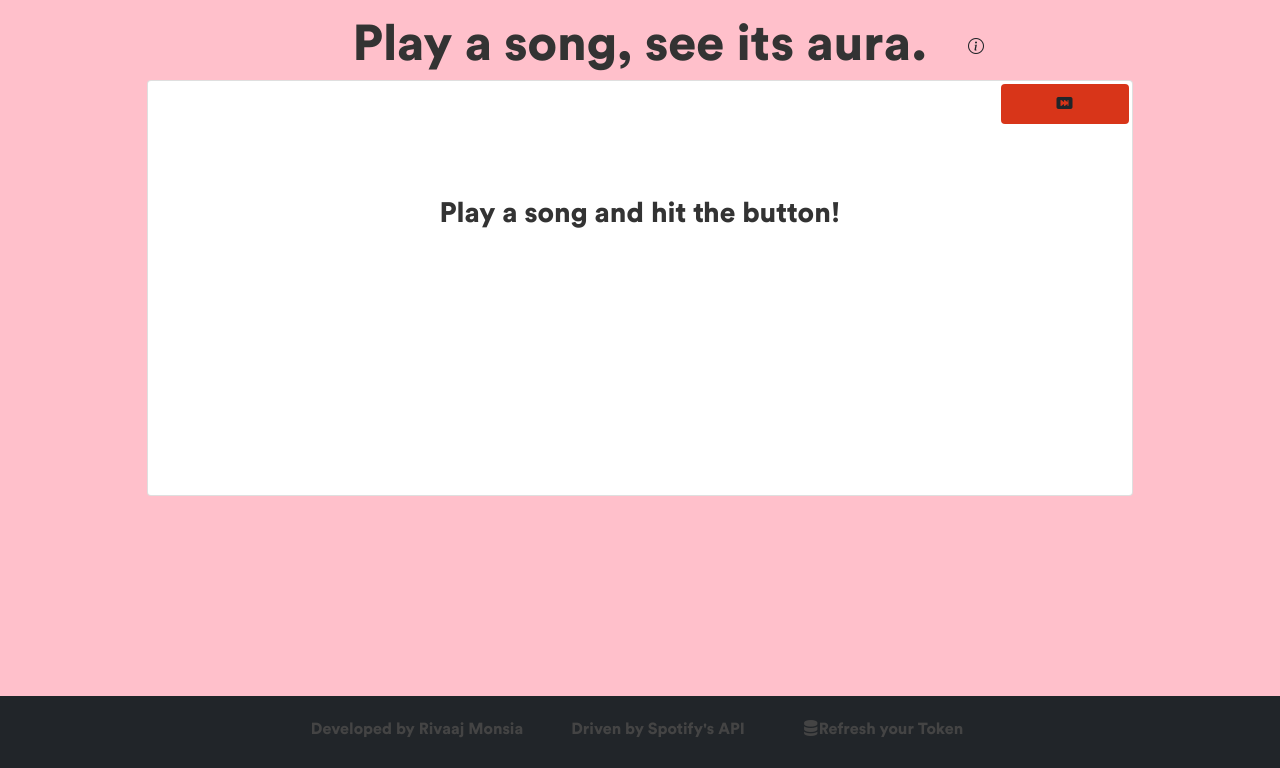
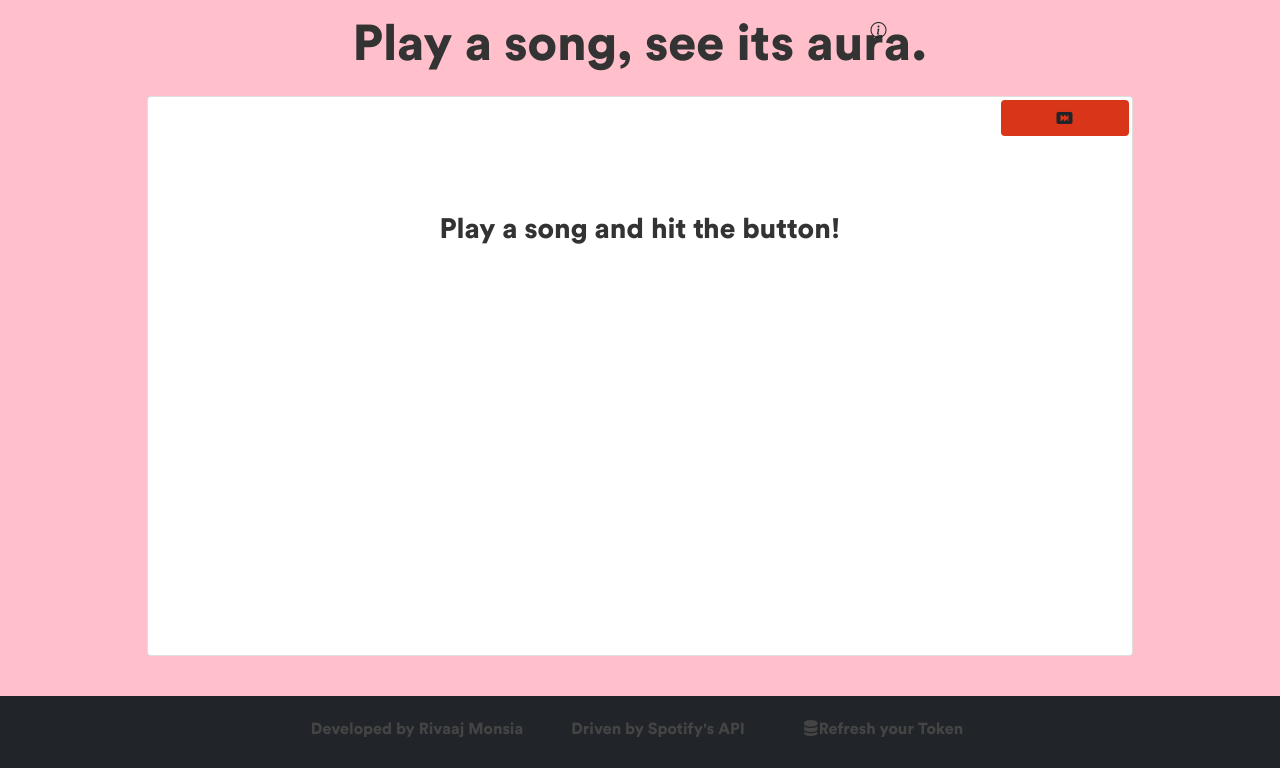
Before and after one commit to rivmons/aurafy, a Flask app: page /visualize in a window 1280 px wide. Shown: the part 56-824 px from the top of the page. Run offline with Flask 2, Linux system fonts and the light colour scheme.

Commit message:
ui and env

```diff
--- a/app.py
+++ b/app.py
@@ -4,12 +4,16 @@ from flask_session import Session
 from tempfile import mkdtemp
 from io import BytesIO
 from PIL import Image
+from dotenv import load_dotenv
 
 from util import randomstr, generate
 
 import base64
 import os
 import requests
+
+# load from env file
+load_dotenv()
 
 # initialize app
 app = Flask(__name__)
@@ -37,8 +41,8 @@ tokenurl = 'https://accounts.spotify.com/api/token?'
 requrl = 'https://api.spotify.com/v1/'
 
 # initial auth parameters
-CLIENT_ID = os.environ.get("CLIENT_ID")
-CLIENT_SECRET = os.environ.get("CLIENT_SECRET")
+CLIENT_ID = os.getenv("CLIENT_ID")
+CLIENT_SECRET = os.getenv("CLIENT_SECRET")
 REDIRECT_URI = 'http://127.0.0.1:5000/callback/'
 SCOPES = 'user-read-currently-playing user-read-playback-state user-top-read user-read-currently-playing user-read-email'
 STATE = randomstr(16)
--- a/static/styles.css
+++ b/static/styles.css
@@ -30,6 +30,7 @@ body {
     grid-row: 2;
     grid-column-start: 2;
     grid-column-end: 10;
+    height: 60vh;
 }
 
 #sub-container {
@@ -54,15 +55,15 @@ body {
 
 #modal-pos {
     position: absolute;
-    top: 84px;
-    left: 955px;
+    top: 8.5vh;
+    left: 67vw;
 }
 
 .refresh-btn {
     width: 8rem;
     background-color: #d83519;
     margin: 0.2rem;
-    height: 40px;
+    height: 4.5vh;
 }
 
 .modal-text {
@@ -71,7 +72,8 @@ body {
 }
 
 .main-card {
-    height: 26rem;
+    margin-top: 1rem;
+    height: 70vh;
     grid-template-columns: 400px 1fr;
     grid-template-rows: 100px 1fr;
 }
@@ -111,13 +113,22 @@ body {
 }
 
 #genimg {
-    height: 350px;
-    width: 625px;
+    height: 50vh;
+    width: 48vw;
     border: 2px pink solid;
-
+    display: block;
+    margin-left: auto;
+    margin-right: auto;
+    margin-top: auto;
+    margin-bottom: auto;
 }
 
 #songimg {
-    height: 290px;
-    width: 290px;
+    height: 300px;
+    width: 300px;
+    display: block;
+    margin-left: auto;
+    margin-right: auto;
+    margin-top: auto;
+    margin-bottom: auto;
 }
--- a/templates/visualize.html
+++ b/templates/visualize.html
@@ -38,8 +38,8 @@ Visualize
                 </div>
             </div>
         </div>
-        <div id="grid-container">
-            <div id="card-main" class="card text-bg-primary mb-3 main-card" style="display: none;">
+        <div id="grid-container" style="height: 100%;">
+            <div id="card-main" class="card text-bg-primary main-card" style="display: none;">
                 <div class="card-body" style="padding: 10px;">
                   <p class="card-text" id="songname" style="margin-bottom: 10px; text-align: center;"><!--songname--></p>
                   <div style="display: flex; justify-content: center; align-items: center; height: 20px;">
@@ -47,24 +47,22 @@ Visualize
                     <p class="card-text" id="albumname" style="text-align: center;"><!--albumname--></p>
                   </div>
                   <hr>
-                  <div style="height: 100%;">
-                      <div style="text-align: center;">
-                        <img id="songimg" alt="playlist image" src=""><!--song img-->
-                      </div>
+                  <div style="height: 100%; display: block; grid-row: 1; grid-column: 1;">
+                    <img id="songimg" alt="playlist image" src=""><!--song img-->
                   </div>
                 </div>
-                <div class="card-body" style="position: absolute; left: 400px; top: 34px;">
+                <div class="card-body" style="grid-row: 2; grid-column: 2; height: 100%;">
                     <img id="genimg" alt="generated image" src=""><!--gen img-->
                 </div>
                 <div class="refresh-container" style="grid-template-rows: 1;">
-                    <div style="display: flex; justify-content: center; height: 50px;">
-                        <button type="submit" class="btn refresh-btn" onclick="reload()" style="width: 200px; margin-top: 5px;">
+                    <div style="display: flex; justify-content: center; height: 100%; align-items: center;">
+                        <button type="submit" class="btn refresh-btn" onclick="reload()" style="width: 30vw;">
                             <i class="bi bi-skip-forward-btn-fill"></i>
                         </button>
                     </div>
                 </div>
             </div>
-            <div id="card-loader" class="card text-bg-primary mb-3 main-card" style="display: none;">
+            <div id="card-loader" class="card text-bg-primary main-card" style="display: none;">
                 <div class="card-body card-altcontent">
                     <div class="d-flex justify-content-center ms-auto">
                         <div class="spinner-border" role="status">
@@ -73,14 +71,14 @@ Visualize
                     </div>
                 </div>
             </div>
-            <div id="card-invalid" class="card text-bg-primary mb-3 main-card" style="display: grid;">
+            <div id="card-invalid" class="card text-bg-primary main-card" style="display: grid;">
                 <div class="card-body card-altcontent">
                     <div class="d-flex justify-content-center ms-auto">
                         <h3 id="error-msg">Play a song and hit the button!</h3>
                     </div>
                 </div>
                 <div class="refresh-container">
-                    <button type="submit" class="btn refresh-btn" onclick="reload()" style="float: right;">
+                    <button type="submit" class="btn refresh-btn" onclick="reload()" style="float: right; width: 10vw;">
                         <i class="bi bi-skip-forward-btn-fill"></i>
                     </button>
                 </div>
```
Also changed, not shown: README.md, 1 other file.
